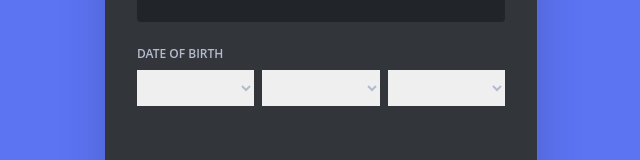
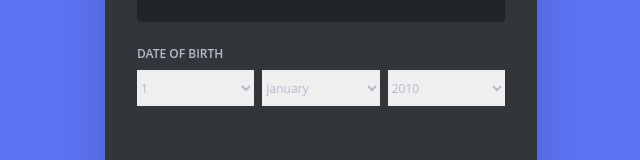
Before and after one commit to timothyc3/discord-clone, a React (Create React App) app: page / in a window 1280 px wide. Both pictures are taken after typing "name@example.com", "Sample123" into the empty fields and a click on the button "Register". Shown: the part 406-566 px from the top of the page, without its empty margins (319-959 px from the left). Built offline with nearby package versions, Linux system fonts and the light colour scheme.

Commit message:
added options to choose from for date of birth.

```diff
--- a/src/components/LoginScreen/components/SignUpForm.tsx
+++ b/src/components/LoginScreen/components/SignUpForm.tsx
@@ -1,6 +1,34 @@
 import React from "react";
+import {current} from "@reduxjs/toolkit";
 
 export default function SignUpForm() {
+
+    const dayOptions = (() => {
+       const dateRangeArray = Array.from({length: 31}, (v, k) => k + 1);
+        return dateRangeArray.map(day => <option value={day}>{day}</option>);
+    })();
+
+    const monthOptions = (() => {
+        const monthRangeArray = ['January', 'February', 'March', 'April', 'May',
+        'June', 'July', 'August', 'September', 'October', 'November', 'December'];
+        return monthRangeArray.map(month => <option value={month}>{month}</option>);
+    })();
+
+    const yearOptions = (() => {
+        const currentYear = new Date().getFullYear();
+        // get current year - 130
+        const minYear = currentYear - 130;
+
+        // initialize year array
+        const yearArray = [];
+
+        // max is 12 years before current year.
+        for (let i = currentYear - 12; i >= minYear; i--) {
+            yearArray.push(i);
+        }
+
+        return yearArray.map(year => <option value={year}>{year}</option>);
+    })();
 
     return (
         <div className="bg-main-content-black w-108 h-132 rounded-md shadow-2xl p-8">
@@ -27,9 +55,19 @@ export default function SignUpForm() {
                     <div className="grid grid-cols-3 gap-x-2 mt-2 h-9">
                         <select
                             className=""
-                            name="" id=""></select>
-                        <select name="" id=""></select>
-                        <select name="" id=""></select>
+                            name="day" id="day">
+                            {dayOptions}
+                        </select>
+                        <select
+                            className=""
+                            name="month" id="month">
+                            {monthOptions}
+                        </select>
+                        <select
+                            className=""
+                            name="year" id="year">
+                            {yearOptions}
+                        </select>
                     </div>
                 </fieldset>
 
```
